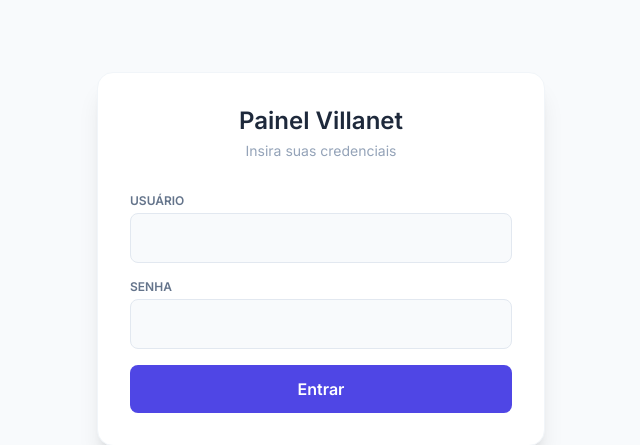
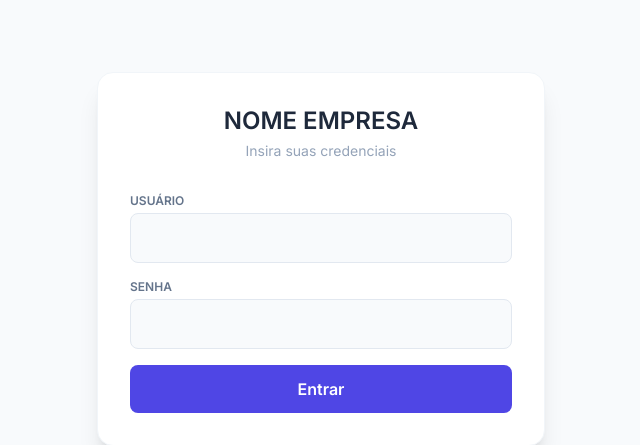
Before and after one commit to vitoroliveira8684/painel-atendimento, a Flask app: page /login in a window 1280 px wide. Shown: the part 141-586 px from the top of the page, without its empty margins (319-959 px from the left). Run offline with Flask 3, Linux system fonts and the light colour scheme; some libraries are stand-ins or nearby versions.

```diff
--- a/templates/login.html
+++ b/templates/login.html
@@ -10,7 +10,7 @@
 <body class="bg-slate-50 h-screen flex items-center justify-center p-4">
     <div class="bg-white w-full max-w-md rounded-2xl shadow-xl p-8 border border-slate-100">
         <div class="text-center mb-8">
-            <h1 class="text-2xl font-bold text-slate-800">Painel Villanet</h1>
+            <h1 class="text-2xl font-bold text-slate-800">NOME EMPRESA</NOME></h1>
             <p class="text-slate-400 text-sm mt-1">Insira suas credenciais</p>
         </div>
         {% if erro %}
```
